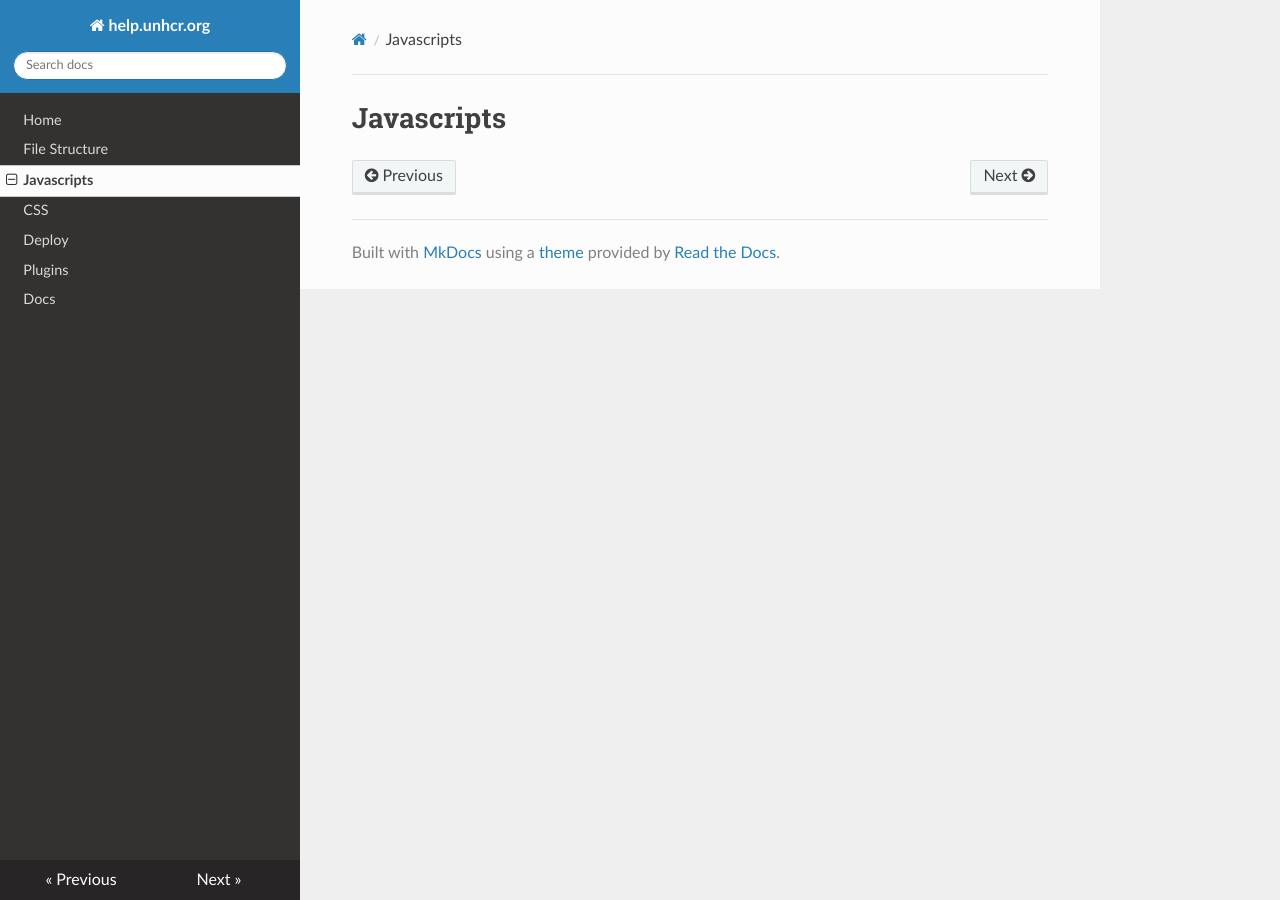
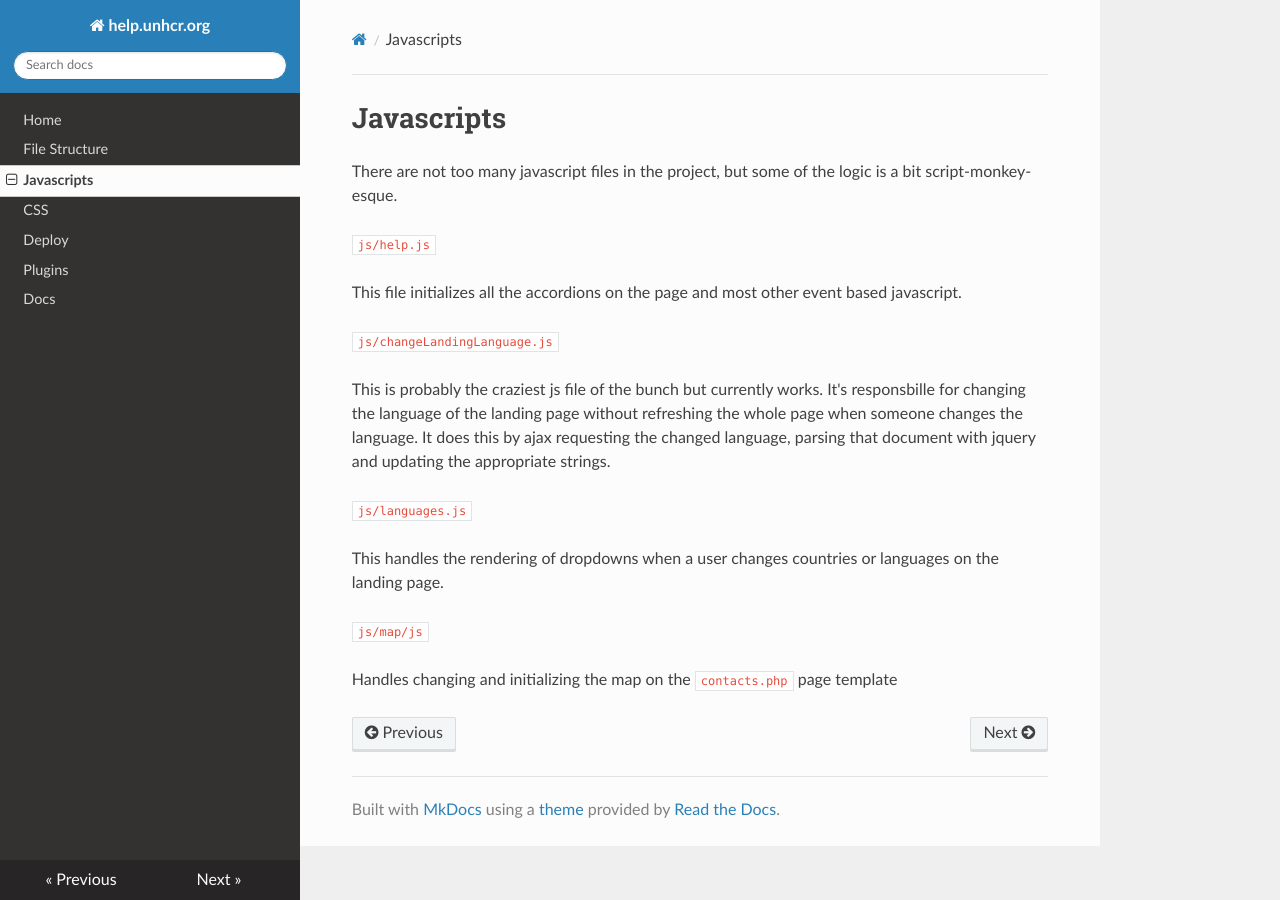
Before and after one commit to unhcr/help.docs, an MkDocs documentation site: the page built from docs/javascript.md, in a window 1280 px wide. Built offline with MkDocs 1.6.1, drawn with Linux system fonts in a browser that asks for light colours; nearby versions of some CDN libraries; old or Windows-style settings are respelled for this version of MkDocs.

Commit message:
add javascript doc

```diff
--- a/docs/javascript.md
+++ b/docs/javascript.md
@@ -1 +1,19 @@
 # Javascripts
+
+There are not too many javascript files in the project, but some of the logic is a bit script-monkey-esque.
+
+`js/help.js`
+
+This file initializes all the accordions on the page and most other event based javascript.
+
+`js/changeLandingLanguage.js`
+
+This is probably the craziest js file of the bunch but currently works. It's responsbille for changing the language of the landing page without refreshing the whole page when someone changes the language. It does this by ajax requesting the changed language, parsing that document with jquery and updating the appropriate strings.
+
+`js/languages.js`
+
+This handles the rendering of dropdowns when a user changes countries or languages on the landing page.
+
+`js/map/js`
+
+Handles changing and initializing the map on the `contacts.php` page template
```
